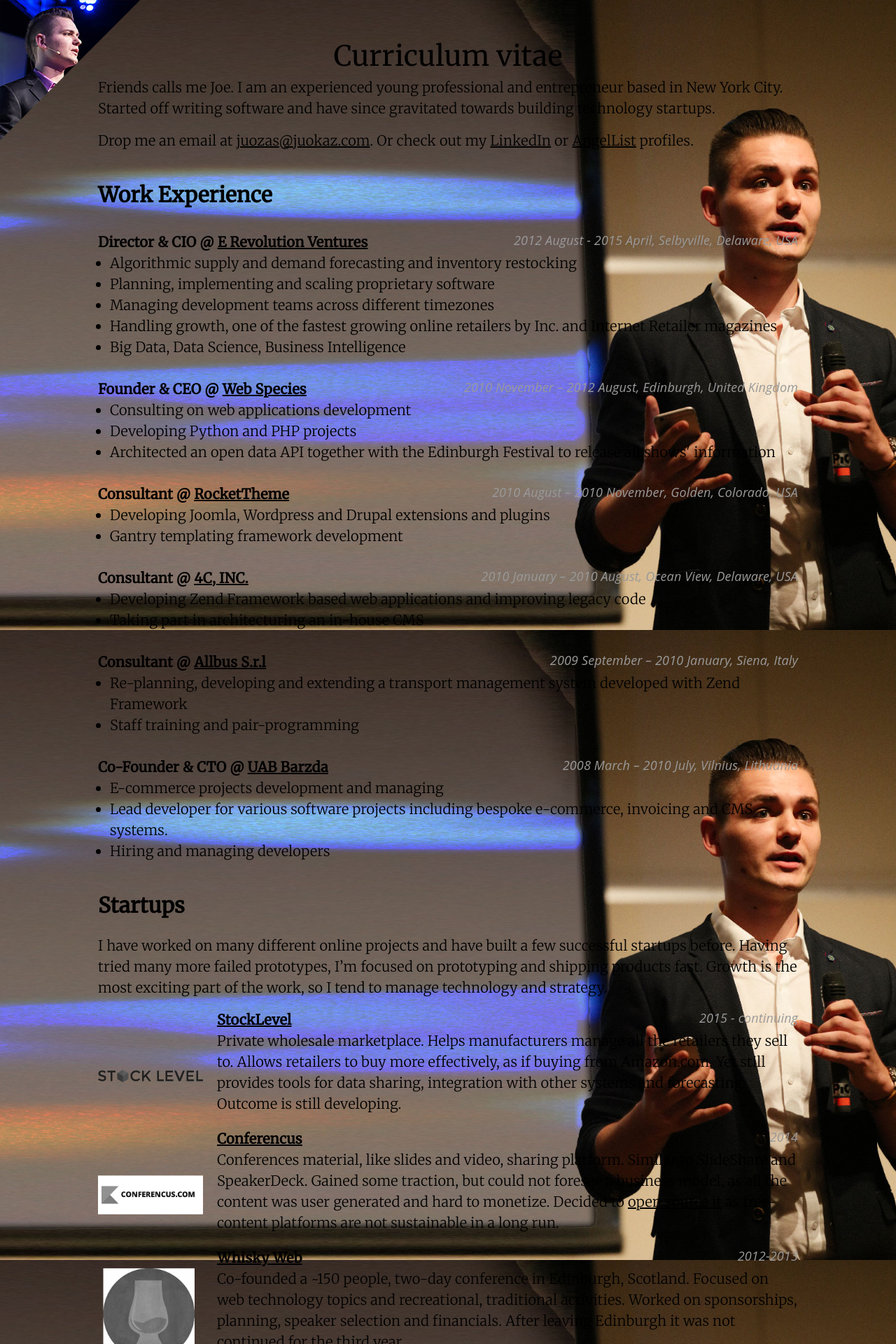
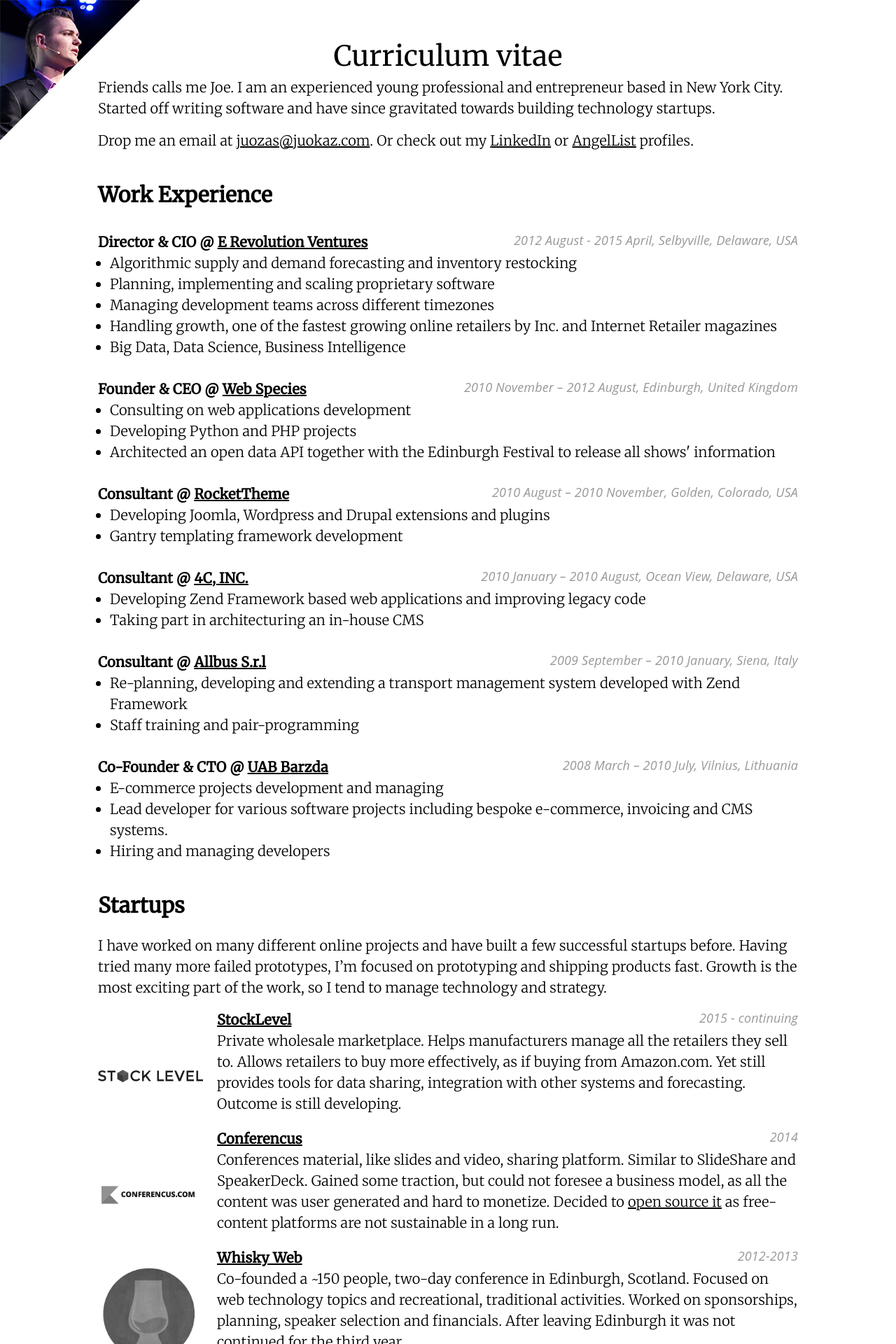
Before and after one commit to juokaz/juokaz.com, a Jekyll site: the page built from cv.html, in a window 1280 px wide. Shown: the top 1920 px of the page at 70% size. Built offline with Jekyll 4.4.1, drawn with Linux system fonts in a browser that asks for light colours.

Commit message:
Do not add body class to non index pages

```diff
--- a/_layouts/default.html
+++ b/_layouts/default.html
@@ -26,7 +26,7 @@
     <link rel="icon" type="image/jpeg" href="/images/juozas.jpg?{{ site.time | date: '%s' }}" />
 </head>
 
-<body>
+<body{% if page.body_class %} id="{{ page.body_class }}"{% endif %}>
   {{ content }}
 
   {% if page.index_page != true %}
--- a/index.html
+++ b/index.html
@@ -1,6 +1,7 @@
 ---
 layout: default
 index_page: true
+body_class: speaker
 ---
 
 <div id="about">
@@ -66,8 +67,6 @@
 
     if (hash) {
         $('a[href="#' + hash + '"]').click();
-    } else {
-        $('a[href="#speaker"]').click();
     }
   })();
 </script>
--- a/style.css
+++ b/style.css
@@ -93,7 +93,7 @@
 
 #headerimage { display: none; }
 
-body, body#speaker {
+body#speaker {
   background-image: url('images/juozas-speaker.jpg');
   background-repeat no-repeat;
   background-position: center center;
@@ -126,7 +126,7 @@
     #monogram { position: relative; width: auto; padding: 20px; margin: 0; }
     #about { position: relative; width: auto; margin: 0 !important; }
     #serious #about, #speaker #about { margin: 0 !important; }
-    body, body#speaker, body#serious, body#scottish, body#punk { background: none; }
+    body#speaker, body#serious, body#scottish, body#punk { background: none; }
 
     ul#connect{ position: static; width: 260px; padding: 10px 0 0 0; margin: 0 auto !important; }
     #serious ul#connect, #speaker ul#connect { padding: 10px 0 0 0; margin: 0 auto !important;}
```
